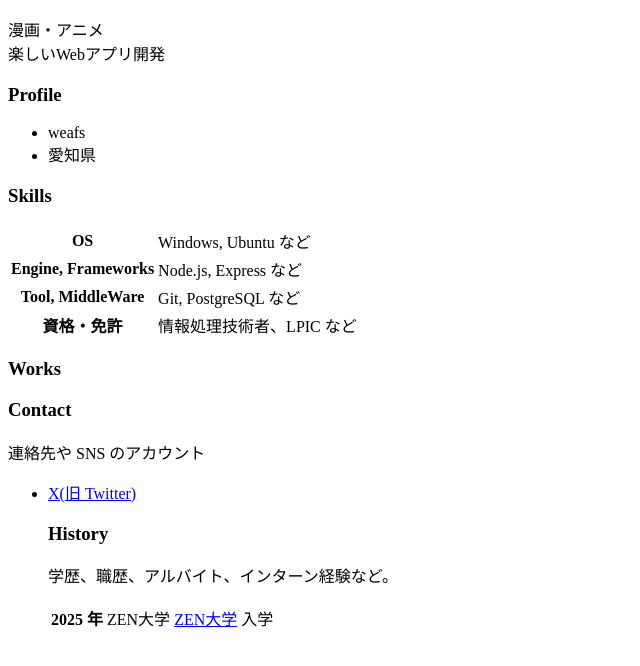
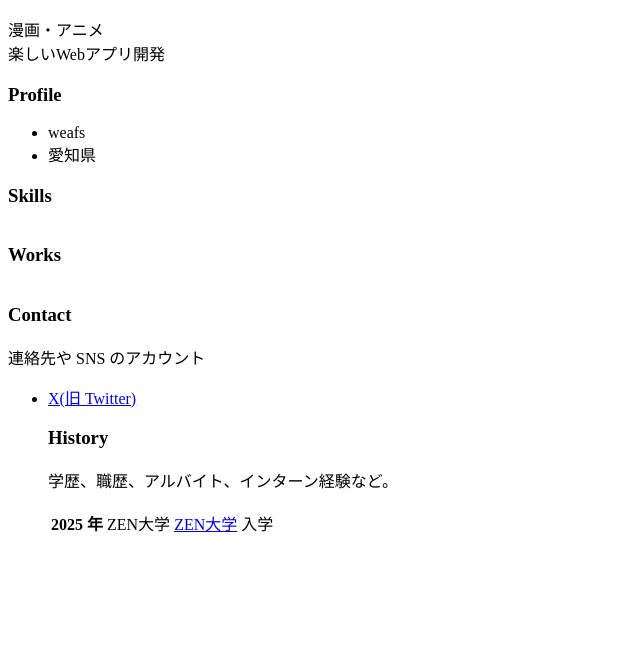
Before and after one commit to weafs/weafs.github.io, a plain HTML site: page index.html in a window 1280 px wide. Shown: the part 110-776 px from the top of the page, without its empty margins (0-640 px from the left). Drawn offline with Linux system fonts and the light colour scheme.

Commit message:
Update index.html

```diff
--- a/index.html
+++ b/index.html
@@ -20,26 +20,10 @@
     </ul>
 
     <h3>Skills</h3>
-    <table>
-      <tr>
-        <th>OS</th>
-        <td>Windows, Ubuntu など</td>
-      </tr>
-      <tr>
-        <th>Engine, Frameworks</th>
-        <td>Node.js, Express など</td>
-      </tr>
-      <tr>
-        <th>Tool, MiddleWare</th>
-        <td>Git, PostgreSQL など</td>
-      </tr>
-      <tr>
-        <th>資格・免許</th>
-        <td>情報処理技術者、LPIC など</td>
-      </tr>
-    </table>
+    <table></table>
 
     <h3>Works</h3>
+    <table></table>
 
     <h3>Contact</h3>
     <p>連絡先や SNS のアカウント</p>
```
